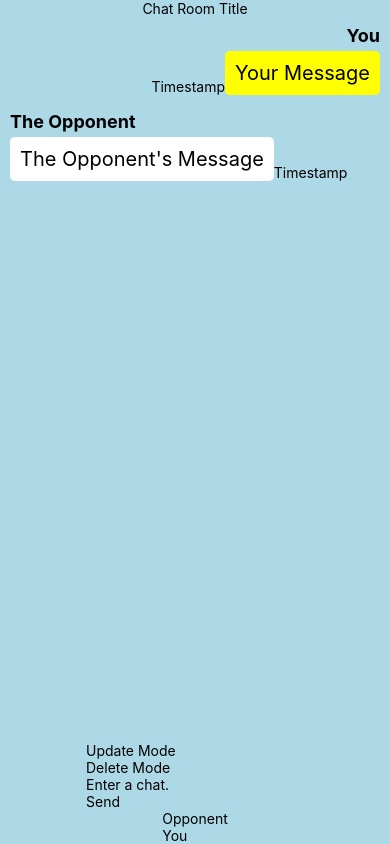
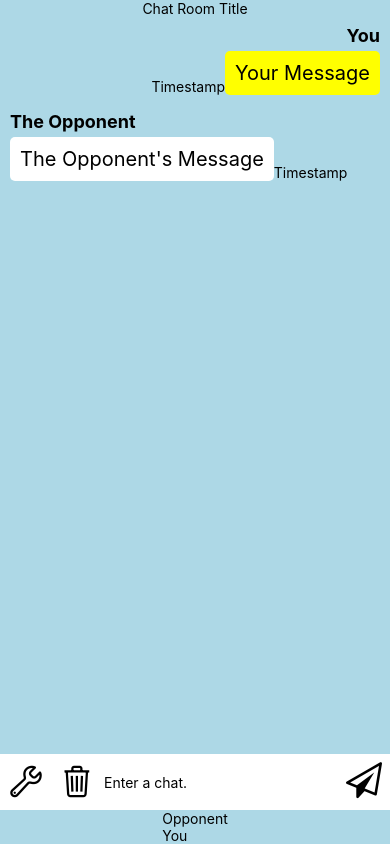
Before and after one commit to kuman514/ReactNativePseudo1on1Chat, a React Native app: screen / in a window 390 px wide. Built offline with nearby package versions, Linux system fonts and the light colour scheme.

Commit message:
Established ChatManager layout

```diff
--- a/components/ChatManager.js
+++ b/components/ChatManager.js
@@ -1,42 +1,44 @@
-import { StatusBar } from 'expo-status-bar';
 import {
   StyleSheet,
-  Text,
   View,
-  ScrollView,
   Pressable,
   TextInput
 } from 'react-native';
+import { Ionicons } from '@expo/vector-icons';
+import { FontAwesome } from '@expo/vector-icons';
 
 export default function ChatManager() {
   return (
     <View style={styles.chatManager}>
-      <Pressable style={styles.modeButton}>
-        <Text>Update Mode</Text>
+      <Pressable style={styles.button}>
+        <Ionicons name="build-outline" size={36} color="black" />
       </Pressable>
-      <Pressable style={styles.modeButton}>
-        <Text>Delete Mode</Text>
+      <Pressable style={styles.button}>
+        <Ionicons name="trash-outline" size={36} color="black" />
       </Pressable>
-      <View style={styles.chatInput}>
-        <TextInput
-          placeholder='Enter a chat.'
-        />
-        <Pressable>
-          <Text>Send</Text>
-        </Pressable>
-      </View>
+      <TextInput
+        style={styles.chatInput}
+        placeholder="Enter a chat."
+      />
+      <Pressable style={styles.button}>
+        <FontAwesome name="send-o" size={36} color="black" />
+      </Pressable>
     </View>
   );
 }
 
 const styles = StyleSheet.create({
   chatManager: {
-
+    justifyContent: 'space-between',
+    flexDirection: 'row',
+    alignSelf: 'stretch',
+    backgroundColor: 'white'
   },
-  modeButton: {
-
+  button: {
+    marginHorizontal: 8,
+    marginVertical: 8
   },
   chatInput: {
-
+    flex: 1
   }
 });
```
